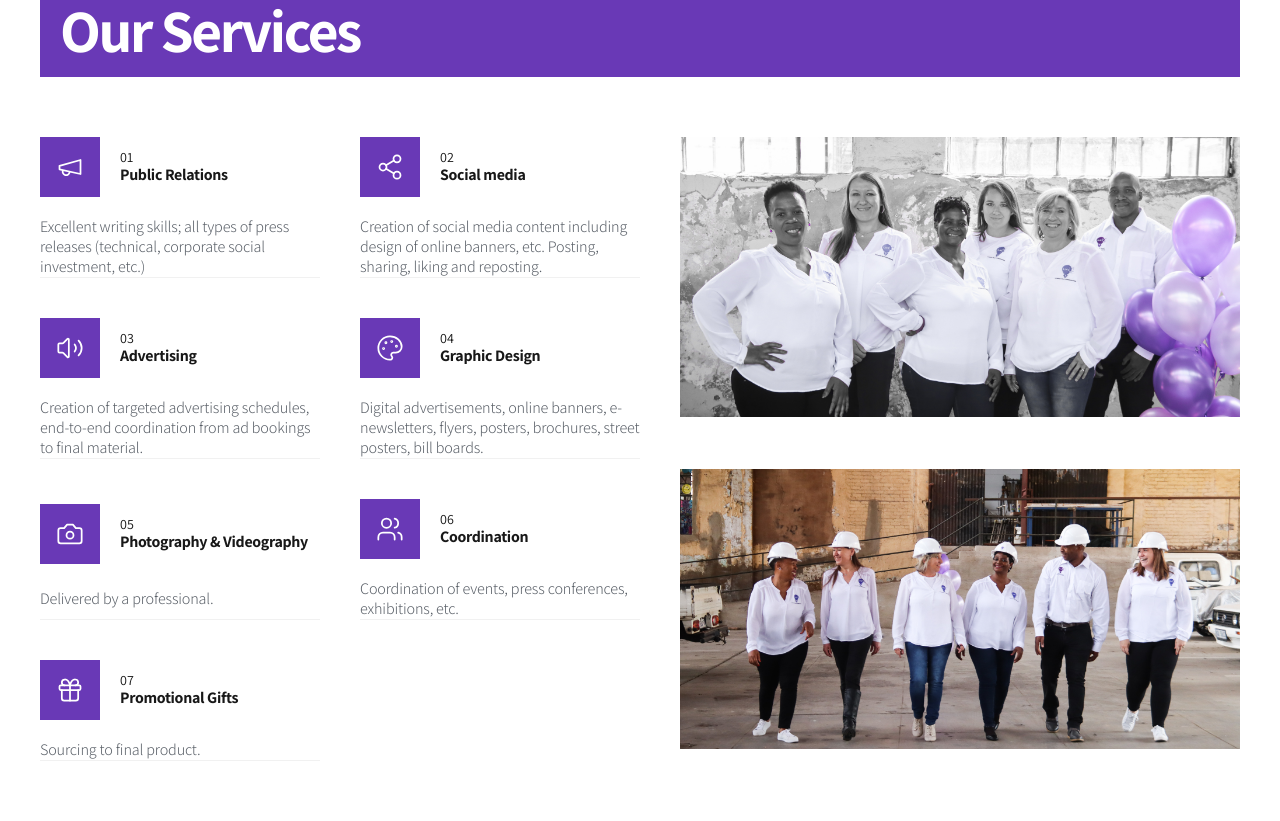
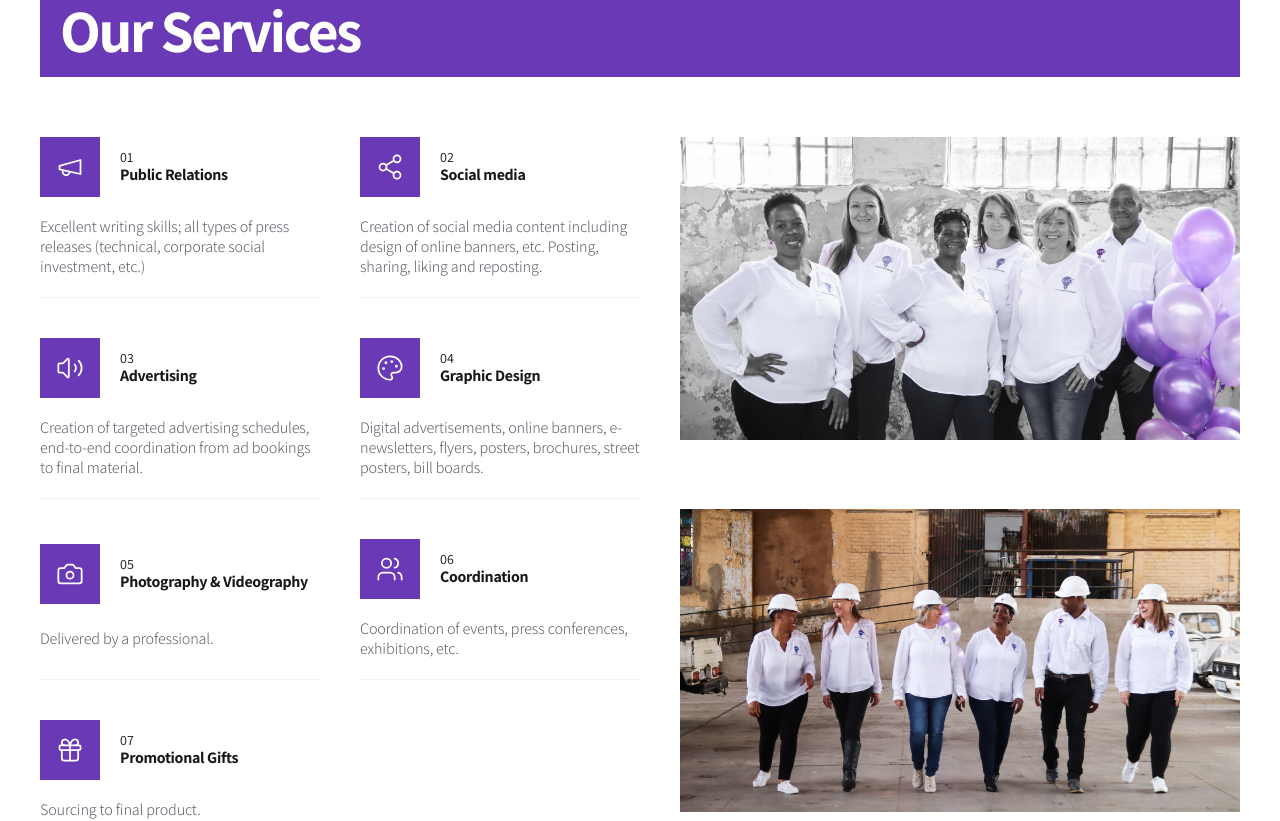
Before and after one commit to chadwright101/laverick-ntuli, a Next.js app: page / in a window 1280 px wide. Shown: the part 1120-1941 px from the top of the page. Built offline with nearby package versions, Linux system fonts and the light colour scheme.

Commit message:
fix: restructure services component data

```diff
--- a/_components/home-page/our-services.tsx
+++ b/_components/home-page/our-services.tsx
@@ -1,5 +1,4 @@
 import Image from "next/image";
-
 import {
   Megaphone,
   Share2,
@@ -9,107 +8,36 @@ import {
   Users,
   Gift,
 } from "lucide-react";
+import Heading from "@/_utils/headings/heading";
+import generalData from "@/_data/general-data.json";
 
-import Heading from "@/_utils/headings/heading";
-
-interface ServiceItem {
-  id: string;
-  number: string;
-  title: string;
-  description: string;
-  icon: React.ReactNode;
-}
-
-const services: ServiceItem[] = [
-  {
-    id: "public-relations",
-    number: "01",
-    title: "Public Relations",
-    description:
-      "Excellent writing skills; all types of press releases (technical, corporate social investment, etc.)",
-    icon: (
+const iconMapping = {
+  megaphone: (
     <Megaphone
       className="h-7 w-7 text-white"
       color="#FFFFFF"
       strokeWidth={1.5}
     />
   ),
-  },
-  {
-    id: "social-media",
-    number: "02",
-    title: "Social media",
-    description:
-      "Creation of social media content including design of online banners, etc. Posting, sharing, liking and reposting.",
-    icon: (
-      <Share2
-        className="h-7 w-7 text-white"
-        color="#FFFFFF"
-        strokeWidth={1.5}
-      />
+  share: (
+    <Share2 className="h-7 w-7 text-white" color="#FFFFFF" strokeWidth={1.5} />
   ),
-  },
-  {
-    id: "advertising",
-    number: "03",
-    title: "Advertising",
-    description:
-      "Creation of targeted advertising schedules, end-to-end coordination from ad bookings to final material.",
-    icon: (
-      <Volume2
-        className="h-7 w-7 text-white"
-        color="#FFFFFF"
-        strokeWidth={1.5}
-      />
+  volume: (
+    <Volume2 className="h-7 w-7 text-white" color="#FFFFFF" strokeWidth={1.5} />
   ),
-  },
-  {
-    id: "graphic-design",
-    number: "04",
-    title: "Graphic Design",
-    description:
-      "Digital advertisements, online banners, e-newsletters, flyers, posters, brochures, street posters, bill boards.",
-    icon: (
-      <Palette
-        className="h-7 w-7 text-white"
-        color="#FFFFFF"
-        strokeWidth={1.5}
-      />
+  palette: (
+    <Palette className="h-7 w-7 text-white" color="#FFFFFF" strokeWidth={1.5} />
   ),
-  },
-  {
-    id: "photography",
-    number: "05",
-    title: "Photography & Videography",
-    description: "Delivered by a professional.",
-    icon: (
-      <Camera
-        className="h-7 w-7 text-white"
-        color="#FFFFFF"
-        strokeWidth={1.5}
-      />
+  camera: (
+    <Camera className="h-7 w-7 text-white" color="#FFFFFF" strokeWidth={1.5} />
   ),
-  },
-  {
-    id: "coordination",
-    number: "06",
-    title: "Coordination",
-    description: "Coordination of events, press conferences, exhibitions, etc.",
-    icon: (
+  users: (
     <Users className="h-7 w-7 text-white" color="#FFFFFF" strokeWidth={1.5} />
   ),
-  },
-  {
-    id: "promotional-gifts",
-    number: "07",
-    title: "Promotional Gifts",
-    description: "Sourcing to final product.",
-    icon: (
+  gift: (
     <Gift className="h-7 w-7 text-white" color="#FFFFFF" strokeWidth={1.5} />
   ),
-  },
-];
-
+};
 export default function OurServices() {
   return (
     <section
@@ -123,7 +51,7 @@ export default function OurServices() {
             alt="Team photo with purple balloons"
             width={800}
             height={800}
-            className="object-cover aspect-[5/3] desktop:aspect-[2/1]"
+            className="object-cover aspect-[5/3] desktop:aspect-[1.85/1]"
             sizes="(max-width: 800px) 100vw, 50vw"
           />
           <Image
@@ -131,21 +59,18 @@ export default function OurServices() {
             alt="Team walking in hard hats"
             width={800}
             height={800}
-            className="hidden tablet:block object-cover aspect-[5/3] desktop:aspect-[2/1]"
+            className="hidden tablet:block object-cover aspect-[5/3] desktop:aspect-[1.85/1]"
             sizes="(max-width: 800px) 100vw, 50vw"
           />
         </div>
         <Heading cssClasses="desktop:col-span-2">Our Services</Heading>
         <div>
           <ul className="grid gap-5 tablet:grid-cols-2 desktop:gap-10">
-            {services.map(({ icon, title, description }, id) => (
-              <li
-                key={id}
-                className="grid gap-5 border-b border-grey pb-5 desktop:pb-0"
-              >
+            {generalData.services.map(({ iconKey, title, description }, id) => (
+              <li key={id} className="grid gap-5 border-b border-grey pb-5">
                 <div className="flex gap-5 items-center">
                   <div className="flex h-[60px] w-[60px] shrink-0 items-center justify-center bg-purple">
-                    {icon}
+                    {iconMapping[iconKey as keyof typeof iconMapping]}
                   </div>
                   <div className="flex flex-col">
                     <span className="text-[14px] font-normal">0{id + 1}</span>
--- a/_data/general-data.json
+++ b/_data/general-data.json
@@ -4,5 +4,42 @@
     "/images/IMG_9580.jpg",
     "/images/IMG_9676.jpg",
     "/images/IMG_9681.jpg"
+  ],
+  "services": [
+    {
+      "title": "Public Relations",
+      "description": "Excellent writing skills; all types of press releases (technical, corporate social investment, etc.)",
+      "iconKey": "megaphone"
+    },
+    {
+      "title": "Social media",
+      "description": "Creation of social media content including design of online banners, etc. Posting, sharing, liking and reposting.",
+      "iconKey": "share"
+    },
+    {
+      "title": "Advertising",
+      "description": "Creation of targeted advertising schedules, end-to-end coordination from ad bookings to final material.",
+      "iconKey": "volume"
+    },
+    {
+      "title": "Graphic Design",
+      "description": "Digital advertisements, online banners, e-newsletters, flyers, posters, brochures, street posters, bill boards.",
+      "iconKey": "palette"
+    },
+    {
+      "title": "Photography & Videography",
+      "description": "Delivered by a professional.",
+      "iconKey": "camera"
+    },
+    {
+      "title": "Coordination",
+      "description": "Coordination of events, press conferences, exhibitions, etc.",
+      "iconKey": "users"
+    },
+    {
+      "title": "Promotional Gifts",
+      "description": "Sourcing to final product.",
+      "iconKey": "gift"
+    }
   ]
 }
```
Lines whose indentation alone changed are shown as unchanged.
